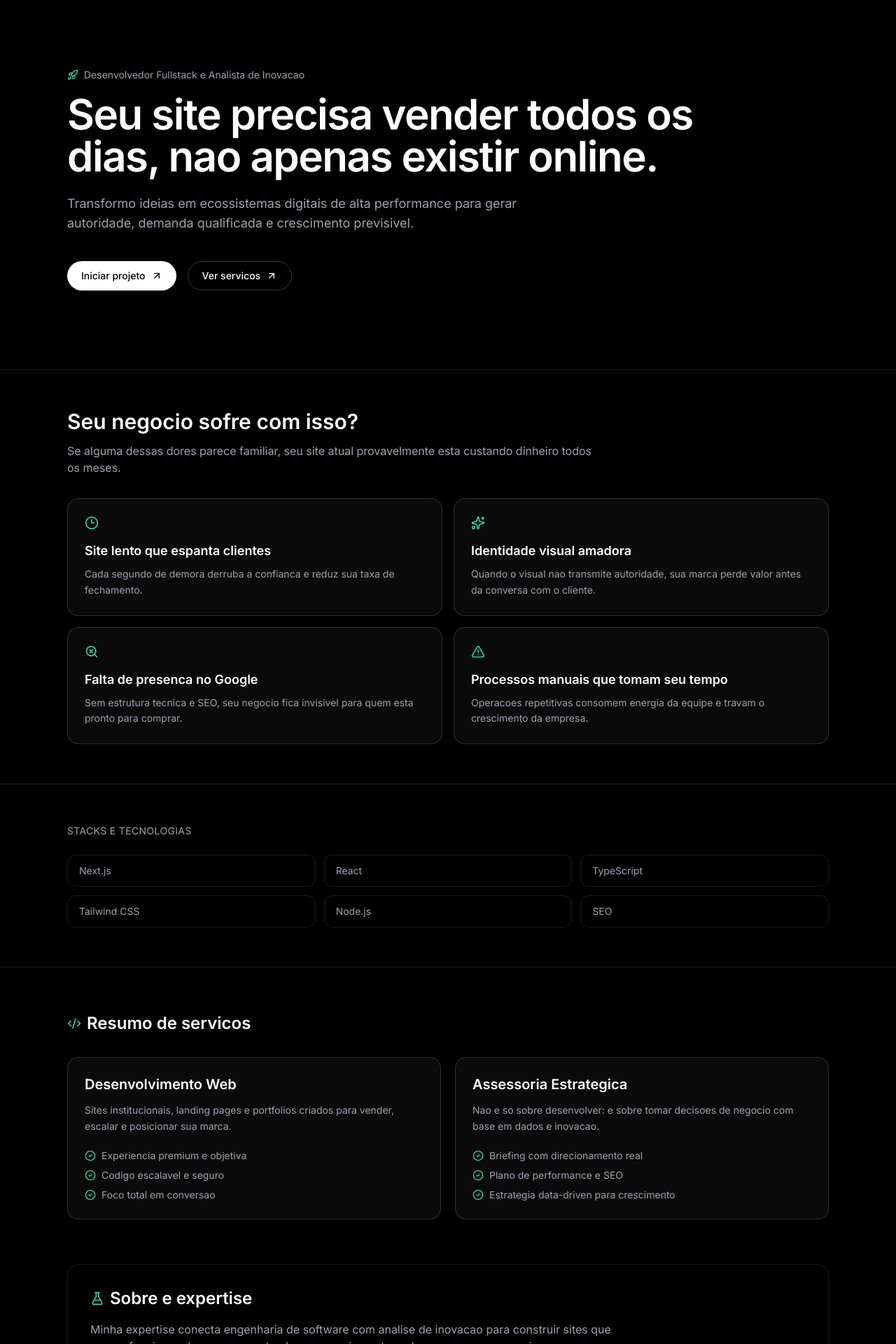
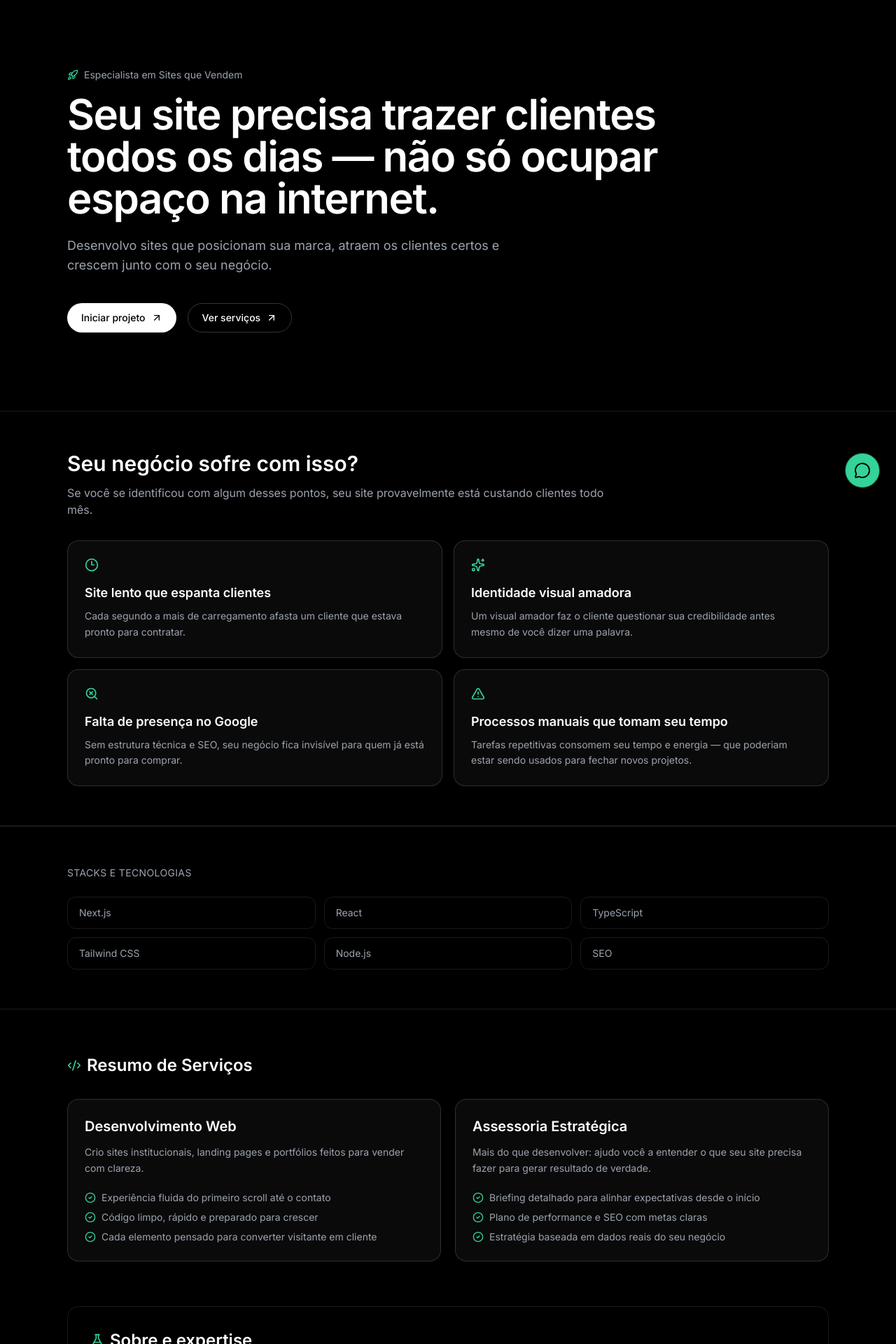
Before and after one commit to fernandoaneto2/dev-nando-site, a Next.js app: page / in a window 1280 px wide. Shown: the part 80-2000 px from the top of the page at 70% size. Built offline with nearby package versions, Linux system fonts and the light colour scheme.

Commit message:
ajustes: acentuação/wpp/email

```diff
--- a/app/contato/page.tsx
+++ b/app/contato/page.tsx
@@ -10,10 +10,10 @@ export default function ContatoPage() {
     <section className="container-base py-20 md:py-24">
       <h1 className="text-4xl font-semibold tracking-tight md:text-5xl">Contato</h1>
       <p className="mt-4 max-w-2xl text-brand-graySoft">
-        Conte sua ideia e vamos estruturar um site moderno, escalavel e focado em conversao.
+        Conte sua ideia e vamos estruturar um site moderno, escalável e focado em conversão.
       </p>
 
-      <form className="mt-10 max-w-2xl space-y-5 rounded-2xl border border-white/10 p-6" aria-label="Formulario de contato">
+      <form className="mt-10 max-w-2xl space-y-5 rounded-2xl border border-white/10 p-6" aria-label="Formulário de contato">
         <label className="block text-sm text-brand-graySoft">
           <span className="mb-2 inline-flex items-center gap-2">
             <User className="h-4 w-4 text-brand-accent" aria-hidden />
@@ -37,7 +37,7 @@ export default function ContatoPage() {
             type="email"
             name="email"
             className="w-full rounded-lg border border-white/15 bg-transparent px-4 py-3 text-brand-white outline-none transition focus:border-brand-accent"
-            placeholder="voce@empresa.com"
+            placeholder="você@empresa.com"
             required
           />
         </label>
--- a/app/layout.tsx
+++ b/app/layout.tsx
@@ -4,6 +4,8 @@ import type { ReactNode } from "react";
 import "./globals.css";
 import { Navbar } from "@/components/layout/navbar";
 import { Footer } from "@/components/layout/footer";
+import { WhatsAppFinalCTA } from "@/components/layout/whatsapp-final-cta";
+import { WhatsAppFloating } from "@/components/layout/whatsapp-floating";
 
 const inter = Inter({
   subsets: ["latin"],
@@ -12,15 +14,15 @@ const inter = Inter({
 });
 
 export const metadata: Metadata = {
-  title: "devn.ando | Desenvolvedor Fullstack e Analista de Inovacao",
+  title: "devn.ando | Especialista em Sites que Vendem",
   description:
-    "Transformo ideias em produtos digitais de alta performance com desenvolvimento web e estrategia para sites.",
+    "Desenvolvo sites que posicionam sua marca, atraem os clientes certos e geram resultados.",
   keywords: [
-    "desenvolvedor fullstack",
-    "analista de inovacao",
-    "sites institucionais",
+    "sites que vendem",
+    "desenvolvimento web",
     "landing pages",
-    "portfolio profissional"
+    "portfólio profissional",
+    "SEO"
   ]
 };
 
@@ -30,6 +32,8 @@ export default function RootLayout({ children }: Readonly<{ children: ReactNode
       <body className="font-sans">
         <Navbar />
         <main>{children}</main>
+        <WhatsAppFinalCTA />
+        <WhatsAppFloating />
         <Footer />
       </body>
     </html>
--- a/app/page.tsx
+++ b/app/page.tsx
@@ -7,13 +7,21 @@ const technologies = ["Next.js", "React", "TypeScript", "Tailwind CSS", "Node.js
 const serviceHighlights = [
   {
     title: "Desenvolvimento Web",
-    description: "Sites institucionais, landing pages e portfolios criados para vender, escalar e posicionar sua marca.",
-    points: ["Experiencia premium e objetiva", "Codigo escalavel e seguro", "Foco total em conversao"]
+    description: "Crio sites institucionais, landing pages e portfólios feitos para vender com clareza.",
+    points: [
+      "Experiência fluida do primeiro scroll até o contato",
+      "Código limpo, rápido e preparado para crescer",
+      "Cada elemento pensado para converter visitante em cliente"
+    ]
   },
   {
-    title: "Assessoria Estrategica",
-    description: "Nao e so sobre desenvolver: e sobre tomar decisoes de negocio com base em dados e inovacao.",
-    points: ["Briefing com direcionamento real", "Plano de performance e SEO", "Estrategia data-driven para crescimento"]
+    title: "Assessoria Estratégica",
+    description: "Mais do que desenvolver: ajudo você a entender o que seu site precisa fazer para gerar resultado de verdade.",
+    points: [
+      "Briefing detalhado para alinhar expectativas desde o início",
+      "Plano de performance e SEO com metas claras",
+      "Estratégia baseada em dados reais do seu negócio"
+    ]
   }
 ];
 
@@ -21,46 +29,46 @@ const clientPains = [
   {
     title: "Site lento que espanta clientes",
     icon: Clock3,
-    text: "Cada segundo de demora derruba a confianca e reduz sua taxa de fechamento."
+    text: "Cada segundo a mais de carregamento afasta um cliente que estava pronto para contratar."
   },
   {
     title: "Identidade visual amadora",
     icon: Sparkles,
-    text: "Quando o visual nao transmite autoridade, sua marca perde valor antes da conversa com o cliente."
+    text: "Um visual amador faz o cliente questionar sua credibilidade antes mesmo de você dizer uma palavra."
   },
   {
-    title: "Falta de presenca no Google",
+    title: "Falta de presença no Google",
     icon: SearchX,
-    text: "Sem estrutura tecnica e SEO, seu negocio fica invisivel para quem esta pronto para comprar."
+    text: "Sem estrutura técnica e SEO, seu negócio fica invisível para quem já está pronto para comprar."
   },
   {
     title: "Processos manuais que tomam seu tempo",
     icon: AlertTriangle,
-    text: "Operacoes repetitivas consomem energia da equipe e travam o crescimento da empresa."
+    text: "Tarefas repetitivas consomem seu tempo e energia — que poderiam estar sendo usados para fechar novos projetos."
   }
 ];
 
 const portfolioProjects = [
   {
-    name: "Sistema de Gestao Social",
+    name: "Sistema de Gestão Social",
     stack: "Next.js",
     image:
       "https://images.unsplash.com/photo-1518770660439-4636190af475?auto=format&fit=crop&w=1400&q=80",
-    description: "Painel para centralizar indicadores, conteudo e atendimento em um fluxo unico."
+    description: "Painel para centralizar indicadores, conteúdo e atendimento em um fluxo único."
   },
   {
-    name: "Landing Page de Alta Conversao",
+    name: "Landing Page de Alta Conversão",
     stack: "AI",
     image:
       "https://images.unsplash.com/photo-1484417894907-623942c8ee29?auto=format&fit=crop&w=1400&q=80",
-    description: "Pagina comercial com copy orientada a acao e testes para elevar taxa de leads."
+    description: "Página comercial com copy orientada à ação e testes para elevar a taxa de leads."
   },
   {
-    name: "Calculadora de Producao Tecnica",
+    name: "Calculadora de Produção Técnica",
     stack: "Automation",
     image:
       "https://images.unsplash.com/photo-1516321497487-e288fb19713f?auto=format&fit=crop&w=1400&q=80",
-    description: "Ferramenta interativa para simular custos e reduzir erros em operacoes complexas."
+    description: "Ferramenta interativa para simular custos e reduzir erros em operações complexas."
   }
 ];
 
@@ -70,28 +78,27 @@ export default function HomePage() {
       <section className="container-base py-20 md:py-28">
         <p className="mb-4 inline-flex items-center gap-2 text-sm text-brand-graySoft">
           <Rocket className="h-4 w-4 text-brand-accent" aria-hidden />
-          Desenvolvedor Fullstack e Analista de Inovacao
+          Especialista em Sites que Vendem
         </p>
         <h1 className="max-w-4xl text-4xl font-semibold tracking-tight text-brand-white md:text-6xl">
-          Seu site precisa vender todos os dias, nao apenas existir online.
+          Seu site precisa trazer clientes todos os dias — não só ocupar espaço na internet.
         </h1>
         <p className="mt-6 max-w-2xl text-base leading-relaxed text-brand-graySoft md:text-lg">
-          Transformo ideias em ecossistemas digitais de alta performance para gerar autoridade, demanda qualificada e
-          crescimento previsivel.
+          Desenvolvo sites que posicionam sua marca, atraem os clientes certos e crescem junto com o seu negócio.
         </p>
         <div className="mt-10 flex flex-wrap gap-4">
           <ButtonLink href="/contato">Iniciar projeto</ButtonLink>
           <ButtonLink href="/servicos" variant="ghost">
-            Ver servicos
+            Ver serviços
           </ButtonLink>
         </div>
       </section>
 
       <section className="border-y border-white/10 py-14">
         <div className="container-base">
-          <h2 className="text-2xl font-semibold md:text-3xl">Seu negocio sofre com isso?</h2>
+          <h2 className="text-2xl font-semibold md:text-3xl">Seu negócio sofre com isso?</h2>
           <p className="mt-3 max-w-3xl text-brand-graySoft">
-            Se alguma dessas dores parece familiar, seu site atual provavelmente esta custando dinheiro todos os meses.
+            Se você se identificou com algum desses pontos, seu site provavelmente está custando clientes todo mês.
           </p>
           <div className="mt-8 grid gap-4 md:grid-cols-2">
             {clientPains.map((pain) => (
@@ -124,7 +131,7 @@ export default function HomePage() {
       <section className="container-base py-16">
         <div className="mb-8 flex items-center gap-2">
           <Code2 className="h-5 w-5 text-brand-accent" aria-hidden />
-          <h2 className="text-2xl font-semibold">Resumo de servicos</h2>
+          <h2 className="text-2xl font-semibold">Resumo de Serviços</h2>
         </div>
         <div className="grid gap-5 md:grid-cols-2">
           {serviceHighlights.map((item) => (
@@ -140,12 +147,12 @@ export default function HomePage() {
             <h2 className="text-2xl font-semibold">Sobre e expertise</h2>
           </div>
           <p className="max-w-3xl text-brand-graySoft">
-            Minha expertise conecta engenharia de software com analise de inovacao para construir sites que nao so
-            funcionam bem, mas que tambem geram impacto real para marcas e negocios.
+            Combino desenvolvimento técnico com visão estratégica para entregar sites que funcionam bem e, principalmente,
+            geram resultado real para quem contrata.
           </p>
           <p className="mt-4 max-w-3xl text-brand-graySoft">
-            Trabalho com desenvolvimento orientado a dados: cada decisao de UX, performance e conteudo e guiada por
-            metricas de comportamento para aumentar conversao com consistencia.
+            Cada decisão de layout, conteúdo e performance é baseada em como o usuário realmente se comporta — não em
+            achismo.
           </p>
           <div className="mt-6">
             <ButtonLink href="/contato" variant="ghost">
@@ -159,10 +166,10 @@ export default function HomePage() {
         <div className="container-base">
           <div className="mb-4 flex items-center gap-2">
             <Globe className="h-5 w-5 text-brand-accent" aria-hidden />
-            <h2 className="text-2xl font-semibold">Contato rapido</h2>
+            <h2 className="text-2xl font-semibold">Contato rápido</h2>
           </div>
           <p className="max-w-2xl text-brand-graySoft">
-            Para alinhar escopo, prazo e objetivos do seu projeto, acesse a pagina de contato e envie sua mensagem.
+            Para alinhar escopo, prazo e objetivos do seu projeto, acesse a página de contato e envie sua mensagem.
           </p>
           <div className="mt-6">
             <ButtonLink href="/contato">Ir para contato</ButtonLink>
@@ -173,10 +180,10 @@ export default function HomePage() {
       <section className="container-base pb-20">
         <div className="mb-6 flex items-center gap-2">
           <Code2 className="h-5 w-5 text-brand-accent" aria-hidden />
-          <h2 className="text-2xl font-semibold">Portfolio</h2>
+          <h2 className="text-2xl font-semibold">Portfólio</h2>
         </div>
         <p className="max-w-2xl text-brand-graySoft">
-          Projetos pensados para transformar operacao, acelerar resultados e posicionar marcas de forma profissional.
+          Projetos pensados para transformar operações, acelerar resultados e posicionar sua marca com profissionalismo.
         </p>
         <div className="mt-8 grid gap-5 md:grid-cols-3">
           {portfolioProjects.map((project) => (
--- a/app/servicos/page.tsx
+++ b/app/servicos/page.tsx
@@ -6,17 +6,21 @@ const services = [
   {
     title: "Desenvolvimento Web",
     description:
-      "Crio sites institucionais, landing pages e portfólios com visual premium, velocidade e arquitetura moderna.",
-    points: ["Institucionais modernos", "Landing pages orientadas a conversao", "Portfolio profissional de alto nivel"]
+      "Crio sites institucionais, landing pages e portfólios feitos para atrair clientes e fechar negócios.",
+    points: [
+      "Sites institucionais modernos e rápidos",
+      "Landing pages criadas para converter visita em contato",
+      "Portfólio profissional que transmite credibilidade"
+    ]
   },
   {
-    title: "Assessoria Estrategica para Sites",
+    title: "Assessoria Estratégica para Sites",
     description:
-      "Nao apenas codigo, mas estrategia de negocios e inovacao para transformar seu site em um ativo comercial data-driven.",
+      "Não apenas código: uso estratégia de negócios e inovação para transformar seu site em uma ferramenta real de vendas.",
     points: [
-      "Briefing orientado a metas de negocio",
+      "Briefing orientado a metas de negócio",
       "Performance, UX e SEO com foco em resultado",
-      "Plano de melhoria continua com base em dados"
+      "Plano de melhoria contínua com base em dados"
     ]
   }
 ];
@@ -24,34 +28,34 @@ const services = [
 const ecosystemBenefits = [
   {
     title: "Autoridade 24/7",
-    text: "Seu site passa a trabalhar por voce todos os dias, reforcando confianca e posicionamento.",
+    text: "Seu site trabalha por você todos os dias, reforçando confiança e posicionamento.",
     icon: ShieldCheck
   },
   {
     title: "Escalabilidade",
-    text: "Estrutura tecnologica preparada para crescer com novos canais, funcionalidades e demandas.",
+    text: "Estrutura tecnológica preparada para crescer com novos canais, funcionalidades e demandas.",
     icon: TrendingUp
   },
   {
-    title: "Conversao automatica",
+    title: "Conversão automática",
     text: "Fluxos inteligentes capturam oportunidades e qualificam leads sem depender de processos manuais.",
     icon: BarChart3
   }
 ];
 
 export const metadata = {
-  title: "Servicos | devn.ando",
-  description: "Servicos de desenvolvimento web e assessoria estrategica para sites."
+  title: "Serviços | devn.ando",
+  description: "Serviços de desenvolvimento web e assessoria estratégica para sites."
 };
 
 export default function ServicosPage() {
   return (
     <section className="py-20 md:py-24">
       <div className="container-base">
-        <h1 className="text-4xl font-semibold tracking-tight md:text-5xl">Servicos</h1>
+        <h1 className="text-4xl font-semibold tracking-tight md:text-5xl">Serviços</h1>
         <p className="mt-4 max-w-3xl text-brand-graySoft">
-          Se o seu site nao gera negocio, ele nao esta cumprindo sua funcao. Aqui, cada entrega e pensada para
-          posicionar sua marca, acelerar operacoes e aumentar receita.
+          Se o seu site não traz clientes, ele não está fazendo o trabalho dele. Cada projeto aqui é pensado para
+          posicionar sua marca e gerar receita de verdade.
         </p>
 
         <div className="mt-10 grid gap-5 md:grid-cols-2">
@@ -70,7 +74,8 @@ export default function ServicosPage() {
         <div className="rounded-2xl border border-white/15 bg-white/[0.04] p-8 backdrop-blur-md">
           <h2 className="text-2xl font-semibold md:text-3xl">Por que investir em um ecossistema digital agora?</h2>
           <p className="mt-3 max-w-2xl text-brand-graySoft">
-            Quem se posiciona melhor no digital hoje conquista mercado antes da concorrencia reagir.
+            Quem se posiciona bem no digital hoje já está à frente da maioria dos concorrentes — que ainda estão esperando
+            o momento certo.
           </p>
           <div className="mt-8 grid gap-4 md:grid-cols-3">
             {ecosystemBenefits.map((item) => (
@@ -82,7 +87,7 @@ export default function ServicosPage() {
             ))}
           </div>
           <div className="mt-8">
-            <ButtonLink href="/contato">Quero estruturar meu ecossistema</ButtonLink>
+            <ButtonLink href="/contato">Quero colocar meu site para vender</ButtonLink>
           </div>
         </div>
       </div>
--- a/components/layout/footer.tsx
+++ b/components/layout/footer.tsx
@@ -1,12 +1,18 @@
 import Link from "next/link";
 
 export function Footer() {
+  const whatsappNumber = "5583998661293";
+  const whatsappHref = `https://wa.me/${whatsappNumber}?text=${encodeURIComponent(
+    "Oi, Fernando! Quero falar sobre meu site/projeto."
+  )}`;
+  const email = "fernando.neto02@gmail.com";
+
   return (
     <footer className="border-t border-white/10 py-10">
       <div className="container-base space-y-6 text-sm text-brand-graySoft">
         <div className="flex flex-col gap-3 md:flex-row md:items-center md:justify-between">
           <p className="max-w-xl text-brand-white">
-            Seu proximo cliente pode estar pesquisando agora. Tenha um site que convence, posiciona e vende por voce.
+            Seu próximo cliente pode estar pesquisando agora. Tenha um site que convence, posiciona e vende por você.
           </p>
           <Link
             href="/contato"
@@ -18,12 +24,23 @@ export function Footer() {
         <div className="flex flex-col gap-4 border-t border-white/10 pt-5 md:flex-row md:items-center md:justify-between">
           <p>© {new Date().getFullYear()} devn.ando. Todos os direitos reservados.</p>
           <div className="flex items-center gap-4">
+            <a
+              href={whatsappHref}
+              target="_blank"
+              rel="noreferrer"
+              className="hover:text-brand-accent focus-visible:text-brand-accent"
+            >
+              WhatsApp
+            </a>
+            <a
+              href={`mailto:${email}`}
+              className="hover:text-brand-accent focus-visible:text-brand-accent"
+            >
+              E-mail
+            </a>
             <Link href="#" className="hover:text-brand-accent focus-visible:text-brand-accent">
-              WhatsApp
+              LinkedIn
             </Link>
-            <Link href="#" className="hover:text-brand-accent focus-visible:text-brand-accent">
-            LinkedIn
-          </Link>
             <Link href="#" className="hover:text-brand-accent focus-visible:text-brand-accent">
               GitHub
             </Link>
--- a/components/layout/navbar.tsx
+++ b/components/layout/navbar.tsx
@@ -2,7 +2,7 @@ import Link from "next/link";
 
 const navLinks = [
   { href: "/", label: "Home" },
-  { href: "/servicos", label: "Servicos" },
+  { href: "/servicos", label: "Serviços" },
   { href: "/contato", label: "Contato" }
 ];
 
@@ -13,7 +13,7 @@ export function Navbar() {
         <Link href="/" className="text-sm font-semibold tracking-wide text-brand-white">
           devn.ando
         </Link>
-        <nav aria-label="Navegacao principal">
+        <nav aria-label="Navegação principal">
           <ul className="flex items-center gap-6 text-sm text-brand-graySoft">
             {navLinks.map((link) => (
               <li key={link.href}>
--- /dev/null
+++ b/components/layout/whatsapp-final-cta.tsx
@@ -0,0 +1,44 @@
+import { Mail, MessageCircle } from "lucide-react";
+
+export function WhatsAppFinalCTA() {
+  const whatsappNumber = "5583998661293";
+  const whatsappHref = `https://wa.me/${whatsappNumber}?text=${encodeURIComponent(
+    "Oi, Fernando! Quero tirar minhas dúvidas e começar meu projeto."
+  )}`;
+  const email = "fernando.neto02@gmail.com";
+
+  return (
+    <section className="border-t border-white/10 py-12">
+      <div className="container-base">
+        <div className="rounded-2xl border border-white/15 bg-white/[0.03] p-8 backdrop-blur-md">
+          <div className="flex flex-col gap-4 md:flex-row md:items-start md:justify-between">
+            <div className="max-w-2xl">
+              <h2 className="text-2xl font-semibold md:text-3xl">Vamos conversar agora?</h2>
+              <p className="mt-2 text-brand-graySoft">
+                Me chama no WhatsApp e eu te respondo com próximos passos claros. Se preferir, envie um e-mail.
+              </p>
+            </div>
+            <div className="flex flex-wrap gap-3">
+              <a
+                href={whatsappHref}
+                target="_blank"
+                rel="noreferrer"
+                className="inline-flex items-center gap-2 rounded-full bg-brand-accent px-6 py-2.5 text-sm font-medium text-black transition hover:opacity-90 focus-visible:outline-none focus-visible:ring-2 focus-visible:ring-brand-accent"
+              >
+                <MessageCircle className="h-4 w-4" aria-hidden />
+                WhatsApp
+              </a>
+              <a
+                href={`mailto:${email}`}
+                className="inline-flex items-center gap-2 rounded-full border border-white/20 px-6 py-2.5 text-sm font-medium text-brand-white transition hover:border-brand-accent hover:text-brand-accent focus-visible:outline-none focus-visible:ring-2 focus-visible:ring-brand-accent"
+              >
+                <Mail className="h-4 w-4" aria-hidden />
+                Enviar e-mail
+              </a>
+            </div>
+          </div>
+        </div>
+      </div>
+    </section>
+  );
+}
--- /dev/null
+++ b/components/layout/whatsapp-floating.tsx
@@ -0,0 +1,21 @@
+import { MessageCircle } from "lucide-react";
+
+const whatsappNumber = "5583998661293";
+
+export function WhatsAppFloating() {
+  const whatsappHref = `https://wa.me/${whatsappNumber}?text=${encodeURIComponent(
+    "Oi, Fernando! Quero falar sobre meu site/projeto."
+  )}`;
+
+  return (
+    <a
+      href={whatsappHref}
+      target="_blank"
+      rel="noreferrer"
+      aria-label="Chamar no WhatsApp"
+      className="fixed bottom-6 right-6 z-50 inline-flex h-12 w-12 items-center justify-center rounded-full bg-brand-accent text-black shadow-[0_0_0_1px_rgba(52,211,153,0.35)] shadow-brand-accent/40 transition hover:opacity-90 focus-visible:outline-none focus-visible:ring-2 focus-visible:ring-brand-accent"
+    >
+      <MessageCircle className="h-6 w-6" aria-hidden />
+    </a>
+  );
+}
```
